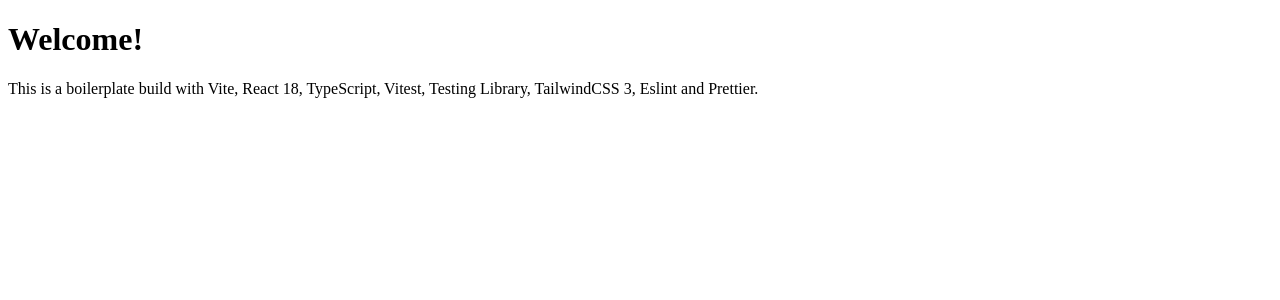
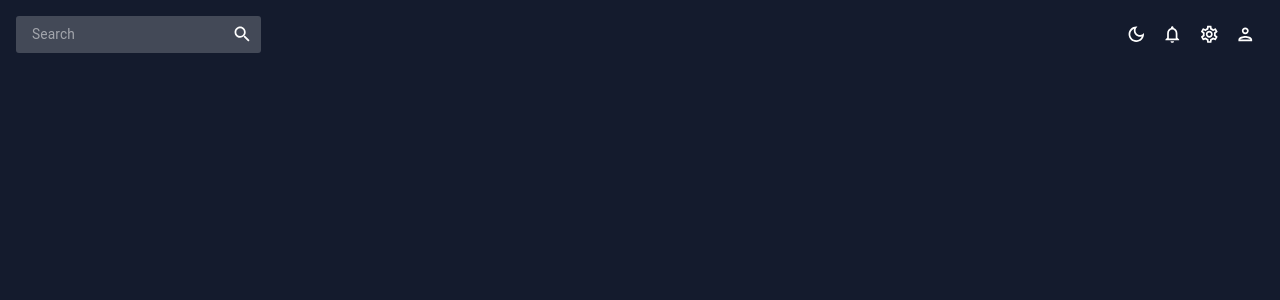
Before and after one commit to ViniciusLagoGehrke/Game-Dashboard, a React (Vite) app: page / in a window 1280 px wide. Shown: the top 300 px of the page. Built offline with nearby package versions, Linux system fonts and the light colour scheme.

Commit message:
added Header with theme toggle

```diff
--- a/src/App.tsx
+++ b/src/App.tsx
@@ -1,14 +1,21 @@
+import { ColorModeContext, useMode } from 'theme'
+import { CssBaseline, ThemeProvider } from '@mui/material'
+import Header from './layout/header'
+
 function App() {
+  const { theme, colorMode } = useMode()
+
   return (
-    <div className="flex h-full w-full flex-col items-center justify-center">
-      <h1 className="text-4xl font-bold tracking-tight text-gray-900 sm:text-6xl">
-        Welcome!
-      </h1>
-      <p className="mt-4 text-xl text-gray-500">
-        This is a boilerplate build with Vite, React 18, TypeScript, Vitest,
-        Testing Library, TailwindCSS 3, Eslint and Prettier.
-      </p>
-    </div>
+    <ColorModeContext.Provider value={colorMode}>
+      <ThemeProvider theme={theme}>
+        <CssBaseline />
+        <div className="flex h-full w-full flex-col items-center justify-center">
+          <main className="w-full">
+            <Header />
+          </main>
+        </div>
+      </ThemeProvider>
+    </ColorModeContext.Provider>
   )
 }
 
--- /dev/null
+++ b/src/layout/header/Header.tsx
@@ -0,0 +1,52 @@
+import { useContext } from 'react'
+import { Box, IconButton, useTheme, InputBase } from '@mui/material'
+import { MODE, ColorModeContext, tokens } from 'theme'
+import LightModeOutlinedIcon from '@mui/icons-material/LightModeOutlined'
+import DarkModeOutlinedIcon from '@mui/icons-material/DarkModeOutlined'
+import NotificationsOutlinedIcon from '@mui/icons-material/NotificationsOutlined'
+import SettingsOutlinedIcon from '@mui/icons-material/SettingsOutlined'
+import PersonOutlinedIcon from '@mui/icons-material/PersonOutlined'
+import SearchIcon from '@mui/icons-material/Search'
+
+const Header = () => {
+  const theme = useTheme()
+  const colors = tokens(theme.palette.mode)
+  const colorMode = useContext(ColorModeContext)
+
+  return (
+    <Box display="flex" justifyContent="space-between" p={2}>
+      <Box
+        sx={{
+          display: 'flex',
+          backgroundColor: colors.primary[400],
+          borderRadius: '3px'
+        }}
+      >
+        <InputBase sx={{ ml: 2, flex: 1 }} placeholder="Search" />
+        <IconButton type="button" sx={{ p: 1 }}>
+          <SearchIcon />
+        </IconButton>
+      </Box>
+      <Box display="flex">
+        <IconButton onClick={colorMode?.toggleColorMode}>
+          {theme.palette.mode === MODE.DARK ? (
+            <DarkModeOutlinedIcon />
+          ) : (
+            <LightModeOutlinedIcon />
+          )}
+        </IconButton>
+        <IconButton>
+          <NotificationsOutlinedIcon />
+        </IconButton>
+        <IconButton>
+          <SettingsOutlinedIcon />
+        </IconButton>
+        <IconButton>
+          <PersonOutlinedIcon />
+        </IconButton>
+      </Box>
+    </Box>
+  )
+}
+
+export default Header
--- a/src/layout/header/index.tsx
+++ b/src/layout/header/index.tsx
@@ -1,5 +1,3 @@
-const Header = () => {
-  return <div>Header</div>
-}
+import Header from './Header'
 
 export default Header
--- /dev/null
+++ b/src/layout/sidebar/Sidebar.tsx
@@ -0,0 +1,5 @@
+const Sidebar = () => {
+  return <div>Sidebar</div>
+}
+
+export default Sidebar
--- a/src/layout/sidebar/index.tsx
+++ b/src/layout/sidebar/index.tsx
@@ -1,5 +1,3 @@
-const Sidebar = () => {
-  return <div>Sidebar</div>
-}
+import Sidebar from './Sidebar'
 
 export default Sidebar
--- /dev/null
+++ b/src/pages/dashboard/Dashboard.tsx
@@ -0,0 +1,5 @@
+const Dashboard = () => {
+  return <div>Dashboard</div>
+}
+
+export default Dashboard
--- a/src/pages/dashboard/index.tsx
+++ b/src/pages/dashboard/index.tsx
@@ -1,5 +1,3 @@
-const Dashboard = () => {
-  return <div>Dashboard</div>
-}
+import Dashboard from './Dashboard'
 
 export default Dashboard
--- a/src/theme.ts
+++ b/src/theme.ts
@@ -1,7 +1,7 @@
 import { createContext, useState, useMemo } from 'react'
 import { createTheme } from '@mui/material/styles'
 
-const MODE = {
+export const MODE = {
   DARK: 'dark',
   LIGHT: 'light'
 } as const
@@ -190,14 +190,16 @@
   }
 }
 
-export const ColorModeContext = createContext({
-  toggleColorMode: () => {}
-})
+export type ContextType = {
+  toggleColorMode: () => void
+}
+
+export const ColorModeContext = createContext<ContextType | null>(null)
 
 export const useMode = () => {
   const [mode, setMode] = useState<Mode>(MODE.DARK)
 
-  const colorMode = useMemo(
+  const colorMode = useMemo<ContextType>(
     () => ({
       toggleColorMode: () =>
         setMode((prev) => (prev === MODE.LIGHT ? MODE.DARK : MODE.LIGHT))
@@ -207,5 +209,5 @@
 
   const theme = useMemo(() => createTheme(themeSettings(mode)), [mode])
 
-  return [theme, colorMode]
+  return { theme, colorMode }
 }
```
